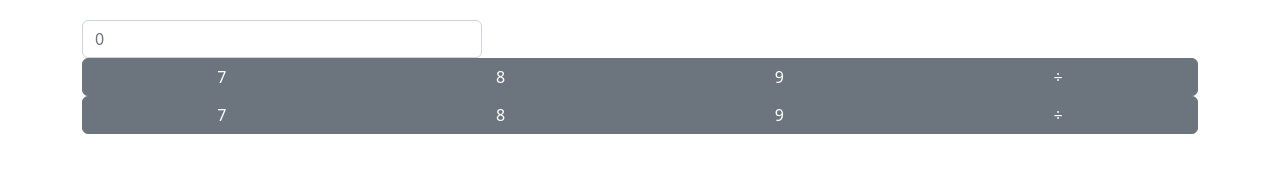
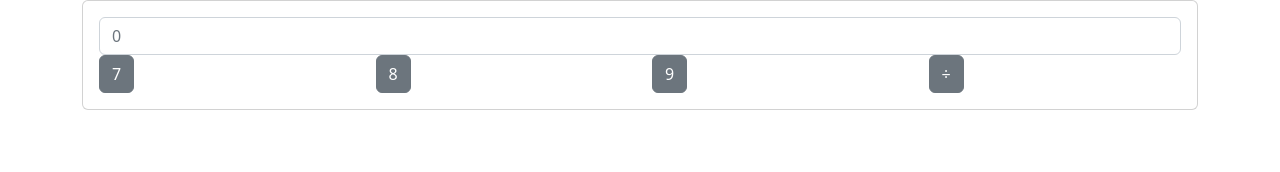
Before and after one commit to cindyangelaachieng/calculator-project, a plain HTML site: page index.html in a window 1280 px wide. Drawn offline with nearby package versions, Linux system fonts and the light colour scheme.

Commit message:
moved buttons into columns to control spacing

```diff
--- a/index.html
+++ b/index.html
@@ -17,29 +17,32 @@
   </head>
   <body>
     <div class="container">
+      <div class="card">
+        <div class="card-body">
           <div>
             <form action="" class="display">
               <div class="row">
-            <div class="col">
+                <div class="col-12">
                   <input type="number" class="form-control" placeholder="0" />
                 </div>
               </div>
             </form>
           </div>
           <div class="row">
-        <div class="btn-group" role="group" aria-label="Basic example">
+            <div class="col-3">
               <button type="button" class="btn btn-secondary">7</button>
+            </div>
+            <div class="col-3">
               <button type="button" class="btn btn-secondary">8</button>
+            </div>
+
+            <div class="col-3">
               <button type="button" class="btn btn-secondary">9</button>
+            </div>
+            <div class="col-3">
               <button type="button" class="btn btn-secondary">&divide;</button>
             </div>
           </div>
-      <div class="row">
-        <div class="btn-group" role="group" aria-label="Basic example">
-          <button type="button" class="btn btn-secondary">7</button>
-          <button type="button" class="btn btn-secondary">8</button>
-          <button type="button" class="btn btn-secondary">9</button>
-          <button type="button" class="btn btn-secondary">&divide;</button>
         </div>
       </div>
     </div>
--- a/src/styles.css
+++ b/src/styles.css
@@ -1,4 +1,10 @@
 .display {
-  max-width: 400px;
-  margin-top: 20px;
+  /* max-width: 150px; */
+  /* margin-top: 60px; */
 }
+.button {
+  padding: 50px;
+}
+.divide {
+  margin-right: 0;
+}
```
Lines whose indentation alone changed are shown as unchanged.
